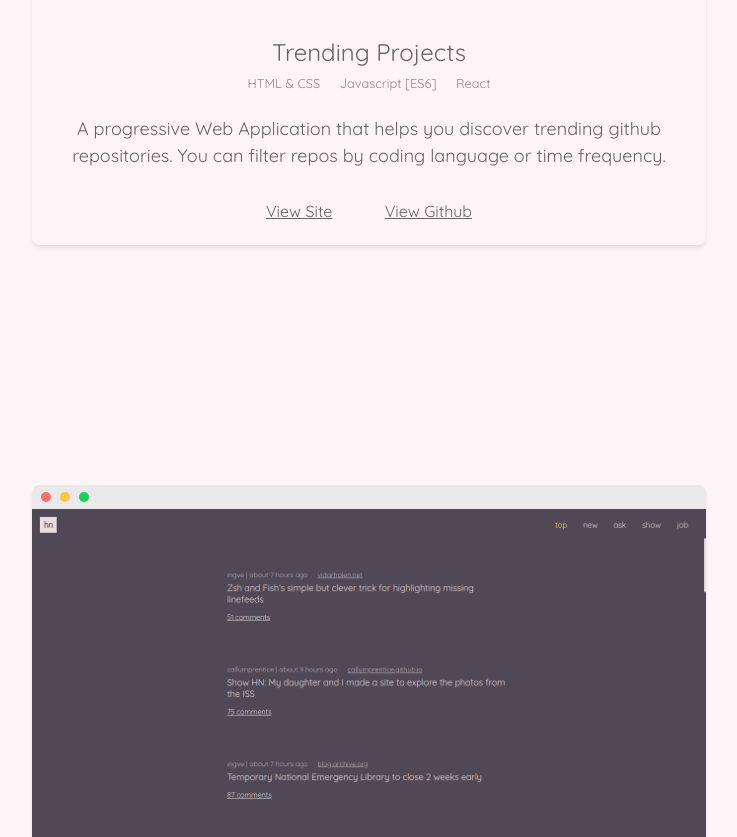
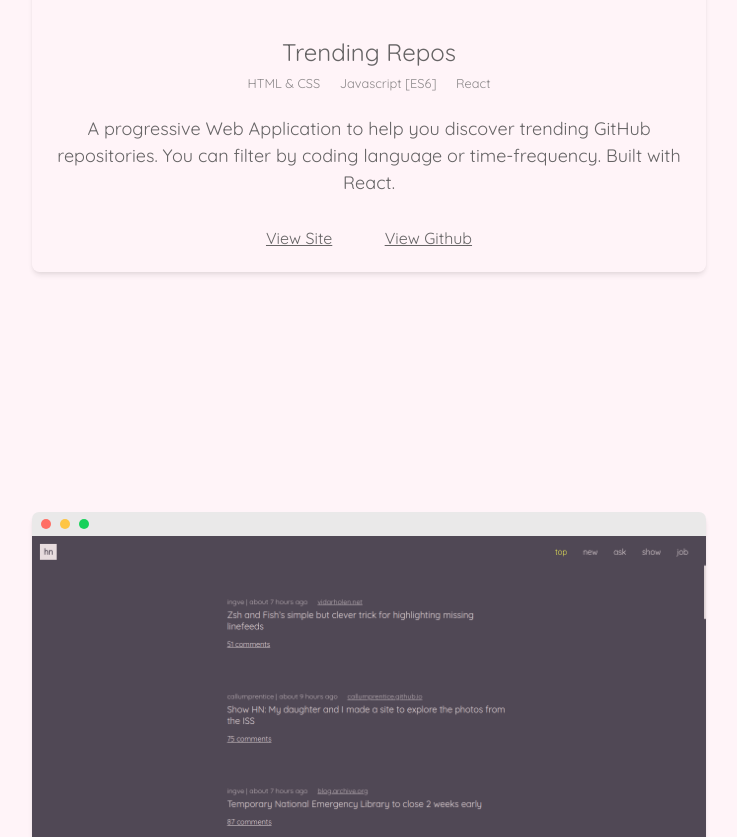
Before and after one commit to awesomeyinka/yinka-portfolio, a plain HTML site: page index.html in a window 1280 px wide. Shown: the part 1436-2273 px from the top of the page, without its empty margins (271-1008 px from the left). Drawn offline with Linux system fonts and the light colour scheme.

Commit message:
update copy and fix broken link

```diff
--- a/index.html
+++ b/index.html
@@ -103,7 +103,7 @@
           </div>
 
           <div class="project__details">
-            <h3 class="project__name">Trending Projects</h3>
+            <h3 class="project__name">Trending Repos</h3>
 
             <div class="project__technologies">
               <span>HTML & CSS</span> <span>Javascript [ES6]</span>
@@ -111,15 +111,15 @@
             </div>
 
             <p class="project__copy">
-              A progressive Web Application that helps you discover trending
-              github repositories. You can filter repos by coding language or
-              time frequency.
+              A progressive Web Application to help you discover trending GitHub
+              repositories. You can filter by coding language or time-frequency.
+              Built with React.
             </p>
 
             <div class="project__links">
               <a
                 class="project__link"
-                href="https://trendingrepo.netlify.app"
+                href="https://trendingrepos.netlify.app"
                 target="_blank"
                 rel="noopener"
                 >view site</a
@@ -127,7 +127,7 @@
 
               <a
                 class="project__link"
-                href="https://github.com/yinkakun/trending-repo"
+                href="https://github.com/yinkakun/trending-repos"
                 target="_blank"
                 rel="noopener"
                 >view github</a
```
